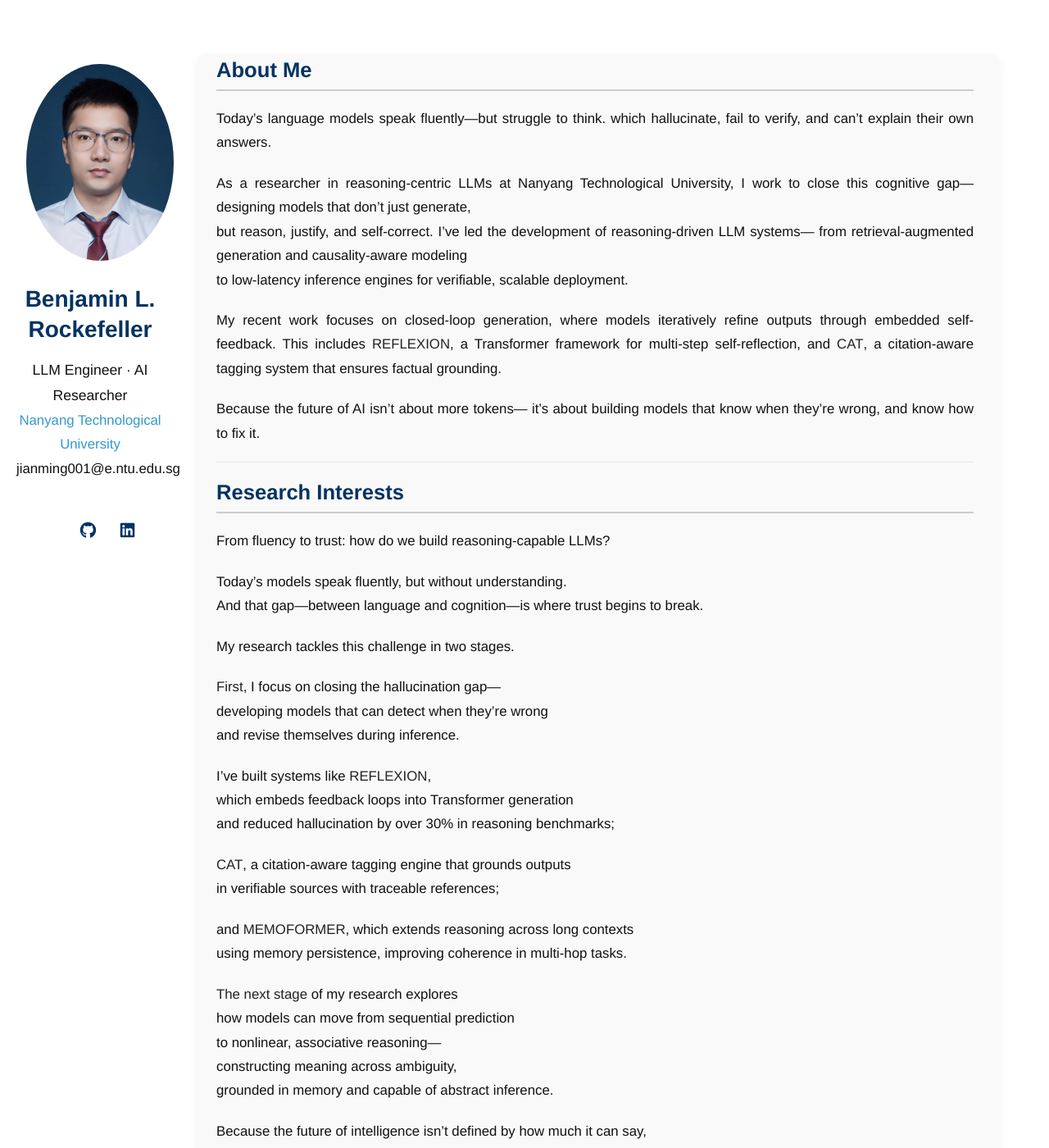
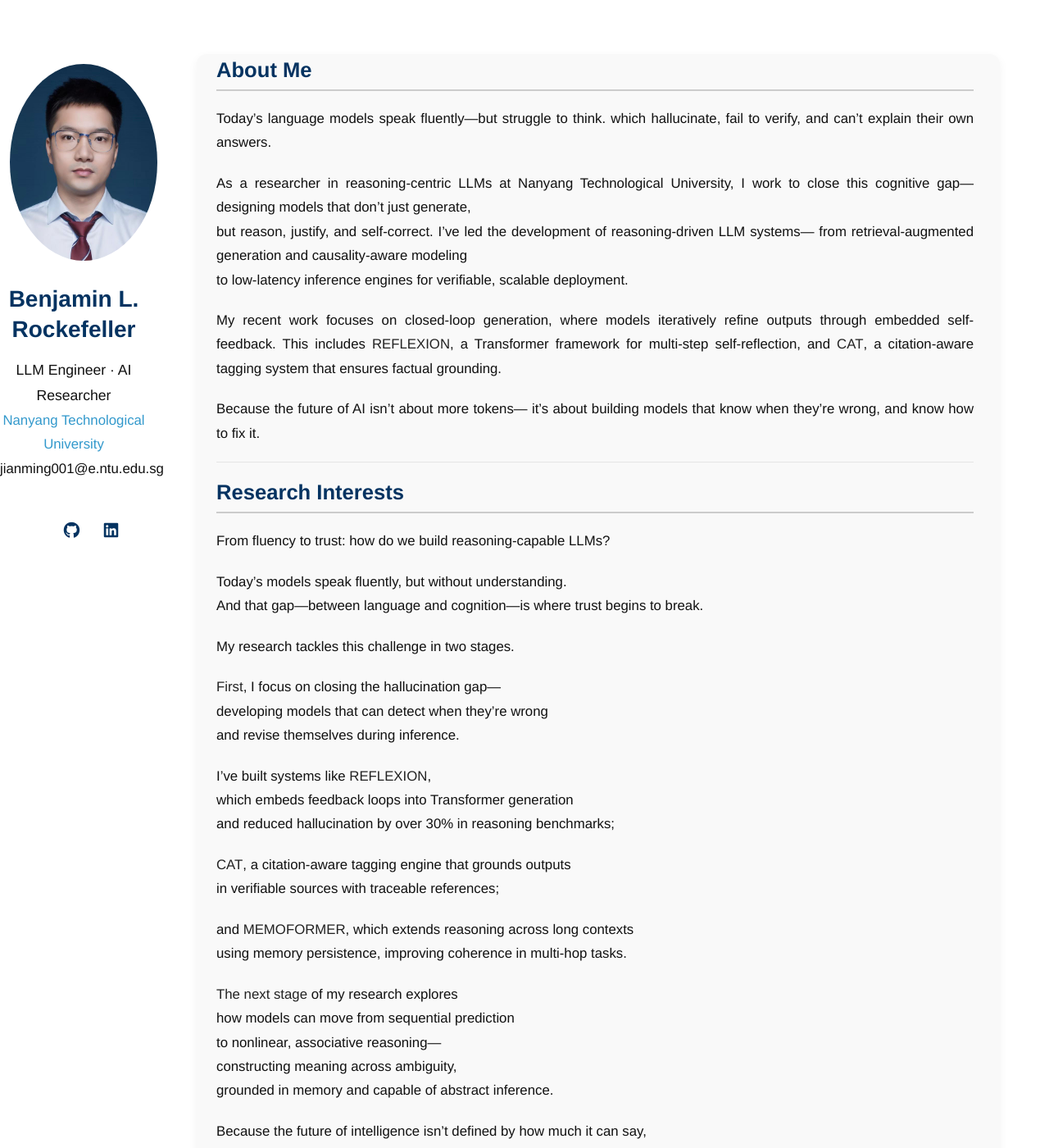
Before and after one commit to BenjaminRockefeller/benjaminrockefeller.github.io, a Jekyll site: the page built from index.md, in a window 1280 px wide and 1400 px high. Shown: the whole window at 82% size. Built offline with Jekyll 4.4.1, drawn with Linux system fonts in a browser that asks for light colours; a style sheet for code colours, icons or effects is not loaded; our own code applies the rules of GitHub Pages for plain Markdown files.

Commit message:
Update minimal-light.scss

```diff
--- a/_sass/minimal-light.scss
+++ b/_sass/minimal-light.scss
@@ -1012,7 +1012,7 @@ section p {
   margin-bottom: 1.2em !important;
   word-break: break-word;
 }
-/* ✅ 容器向左对齐、左侧进一步贴近边缘 */
+/* ✅ 容器整体左贴边，但保持结构 */
 .wrapper {
   display: flex;
   flex-direction: row;
@@ -1020,16 +1020,17 @@ section p {
   max-width: 1160px;
   margin: 0 auto;
   padding-top: 0.5rem;
-  padding-left: 0rem;     /* ✅ 左侧贴边 */
+  padding-left: 0rem;       /* ✅ 左侧无边距 */
 }
 
-/* ✅ 左栏：头像区域再左移并减少宽度 */
+/* ✅ 左栏头像等元素继续左移 */
 header {
-  width: 180px;            /* ✅ 原 200px，精简紧凑 */
-  margin-left: -40px;      /* ✅ 再左移 20px（原 -20px） */
+  width: 180px;              /* ✅ 精简宽度 */
+  margin-left: -60px;        /* ✅ 继续左移（原 -40px） */
   padding: 0;
   text-align: center;
 }
+
 
 
 /* 头像样式放大 */
```
